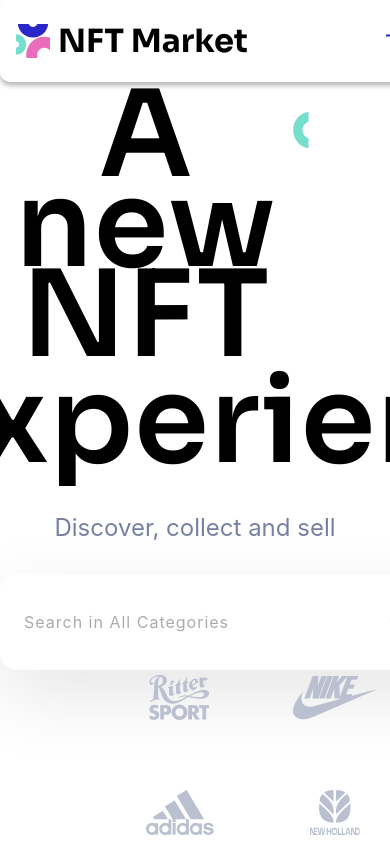
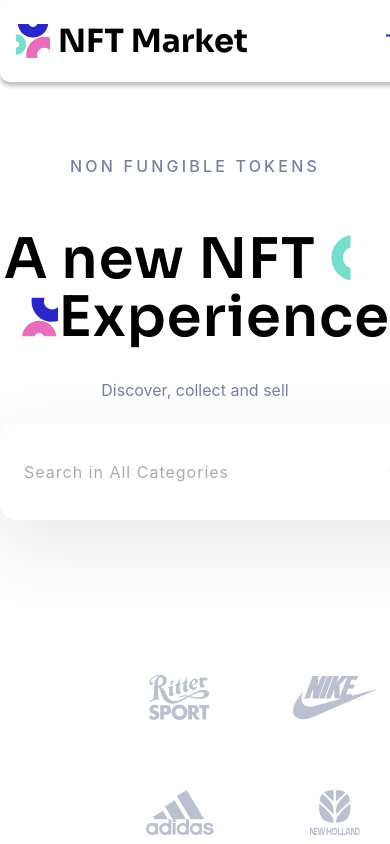
Before and after one commit to LazanIT/NFT-Market-Copy, a website: page index.html in a window 390 px wide. Shown: the top 844 px of the page. Drawn offline with nearby package versions, Linux system fonts and the light colour scheme.

Commit message:
Fixed responsive for header title

```diff
--- a/custom-css/section/_header.scss
+++ b/custom-css/section/_header.scss
@@ -183,7 +183,7 @@ header {
       padding: $base-padding;
       text-align: center;
       margin-top: 1rem;
-
+      flex-wrap: wrap !important;
       input {
         opacity: 0.6;
         color: $light-gray;
@@ -248,5 +248,27 @@ header {
         cursor: pointer;
       }
     }
+    @media only screen and (max-width: 576px) {
+      gap: 0.5rem;
+      .header-title {
+        h1 {
+          font-size: 3.5rem;
+          line-height: 50px;
+        }
+        svg {
+          width: 50px;
+          height: 50px;
+        }
+      }
+      .left-margin {
+        margin-left: 20px;
+      }
+      .margin-right {
+        margin-right: 20px;
+      }
+      p {
+        font-size: $sm-font;
+      }
+    }
   }
 }
```
Also changed, not shown: css/style.css.
